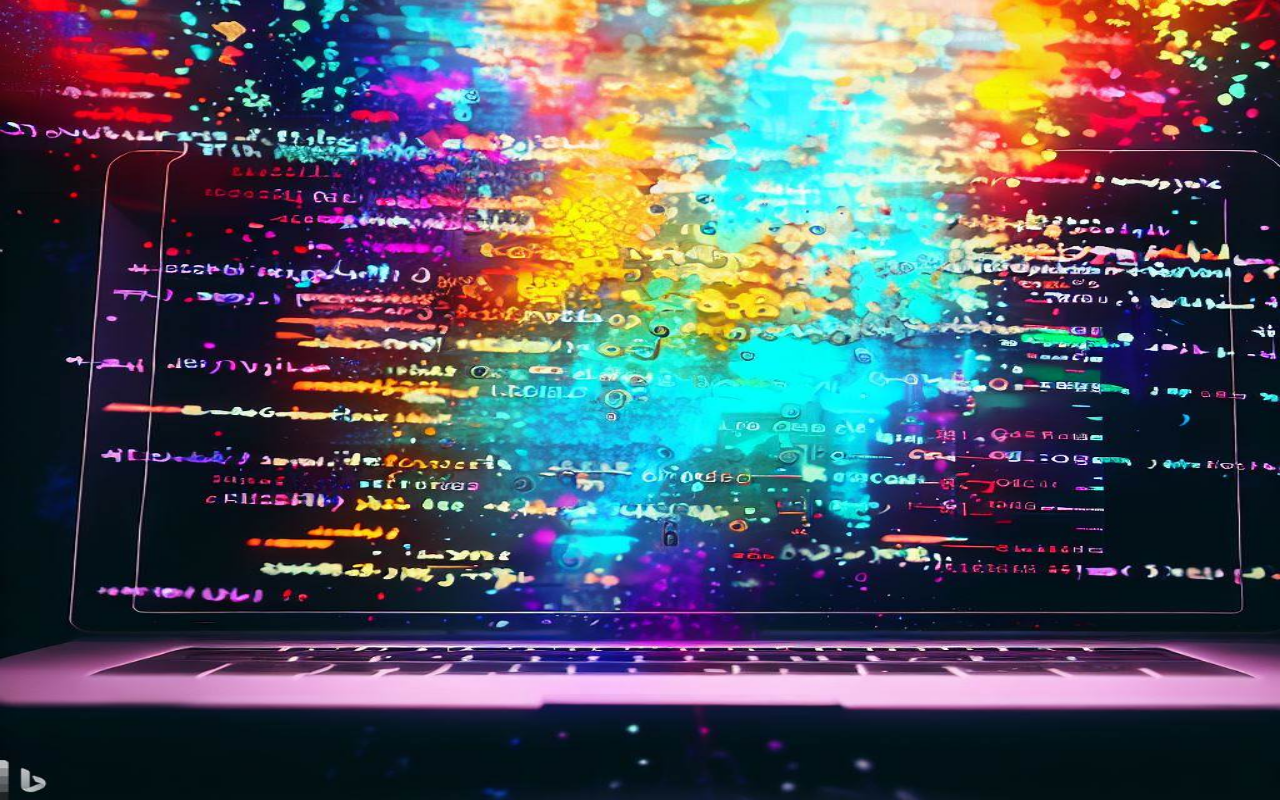
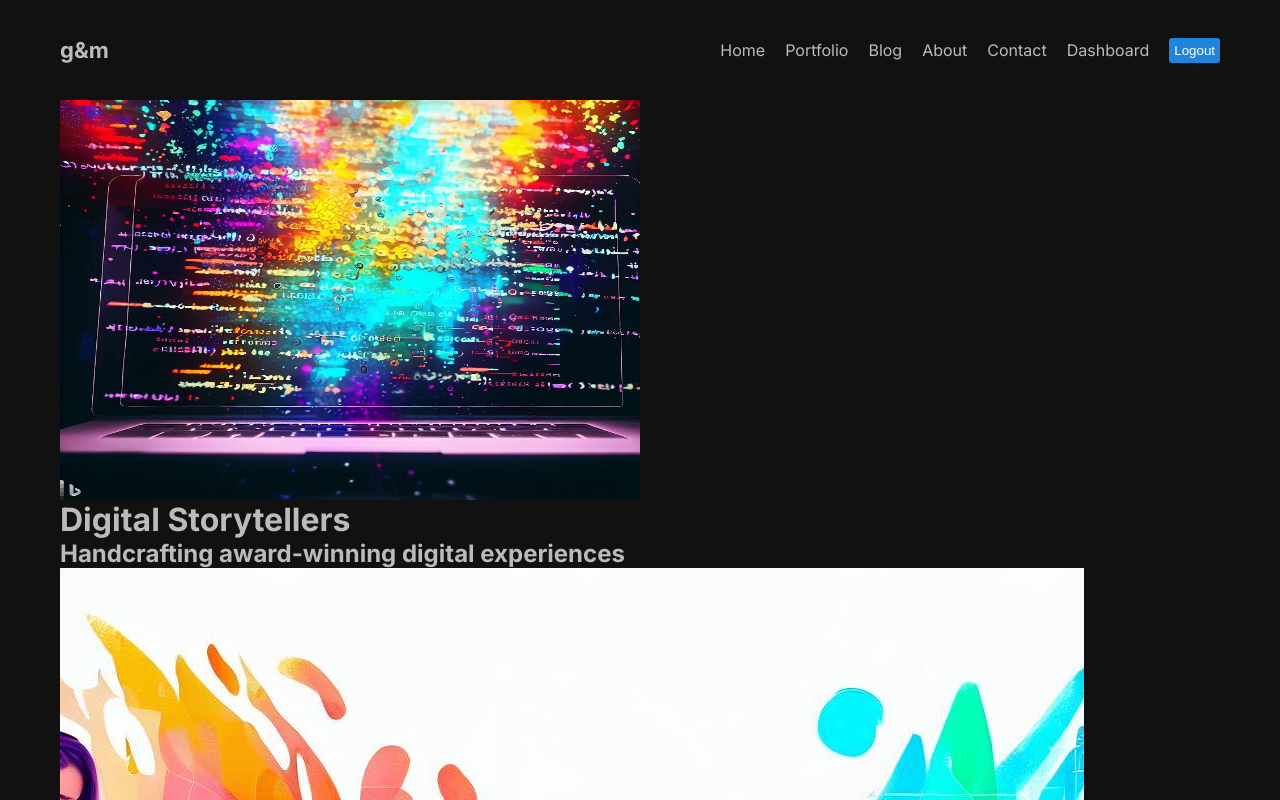
Before and after one commit to kgruca/portfolio-site, a Next.js app: page /about in a window 1280 px wide. Shown: the top 800 px of the page. Built offline with nearby package versions, Linux system fonts and the light colour scheme.

Commit message:
some styling added to images

```diff
--- a/src/app/about/page.module.css
+++ b/src/app/about/page.module.css
@@ -2,9 +2,13 @@
 }
 
 .imgContainer {
+  width: 50%;
+  height: 400px;
+  position: relative;
 }
 
 .img {
+  object-fit: ;
 }
 
 .imgText {
```
